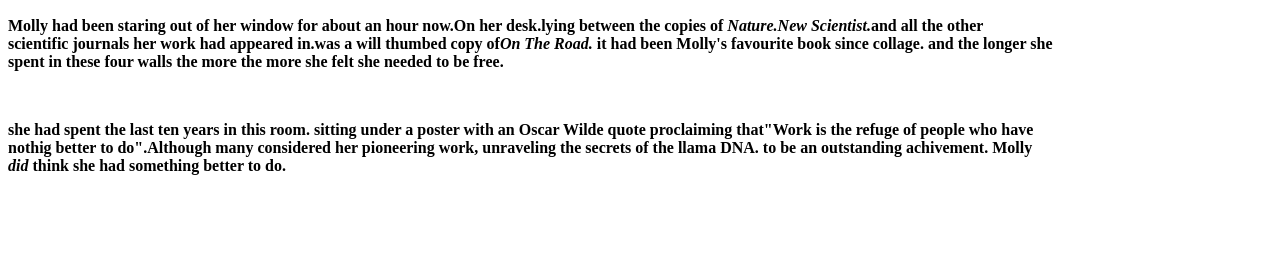
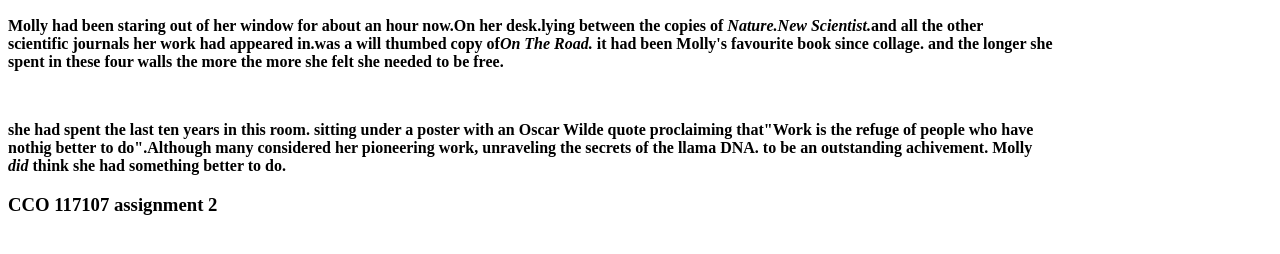
Before and after one commit to Mukaramkhan919/assignment2, a plain HTML site: page indexs.html in a window 1280 px wide. Shown: the part 96-350 px from the top of the page. Drawn offline with Linux system fonts and the light colour scheme.

Commit message:
assignment 2

```diff
--- a/indexs.html
+++ b/indexs.html
@@ -19,5 +19,6 @@ spent in these four walls the more the more she felt she needed to be free.</b><
 <p><b>she had spent the last ten years in this room. sitting under a poster with an Oscar Wilde quote proclaiming that"Work is the refuge of people who have <br/>
 nothig better to do".Although many considered her pioneering work, unraveling the secrets of the llama DNA. to be an outstanding achivement. Molly<br/>
 <i>did </i>think she had something better to do.</b></p>
+<h3> CCO 117107 assignment 2 </h3>
 </body>
 </html>
```
